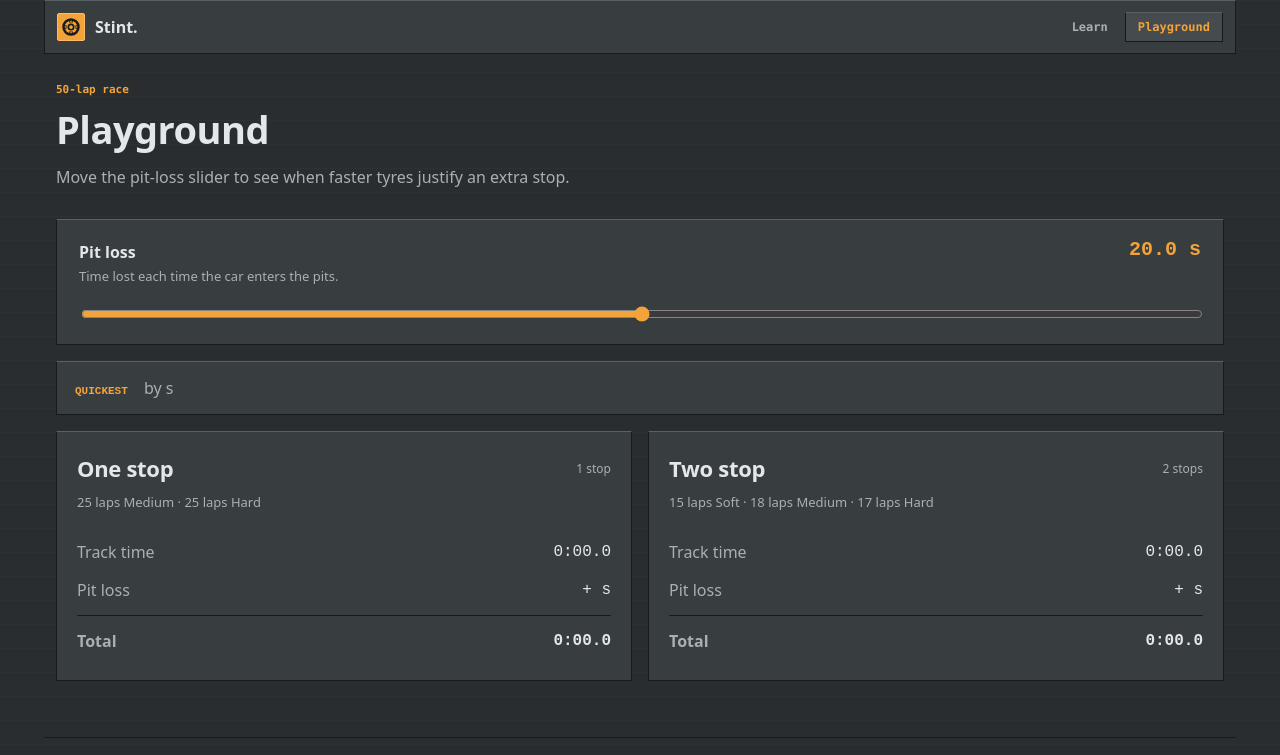
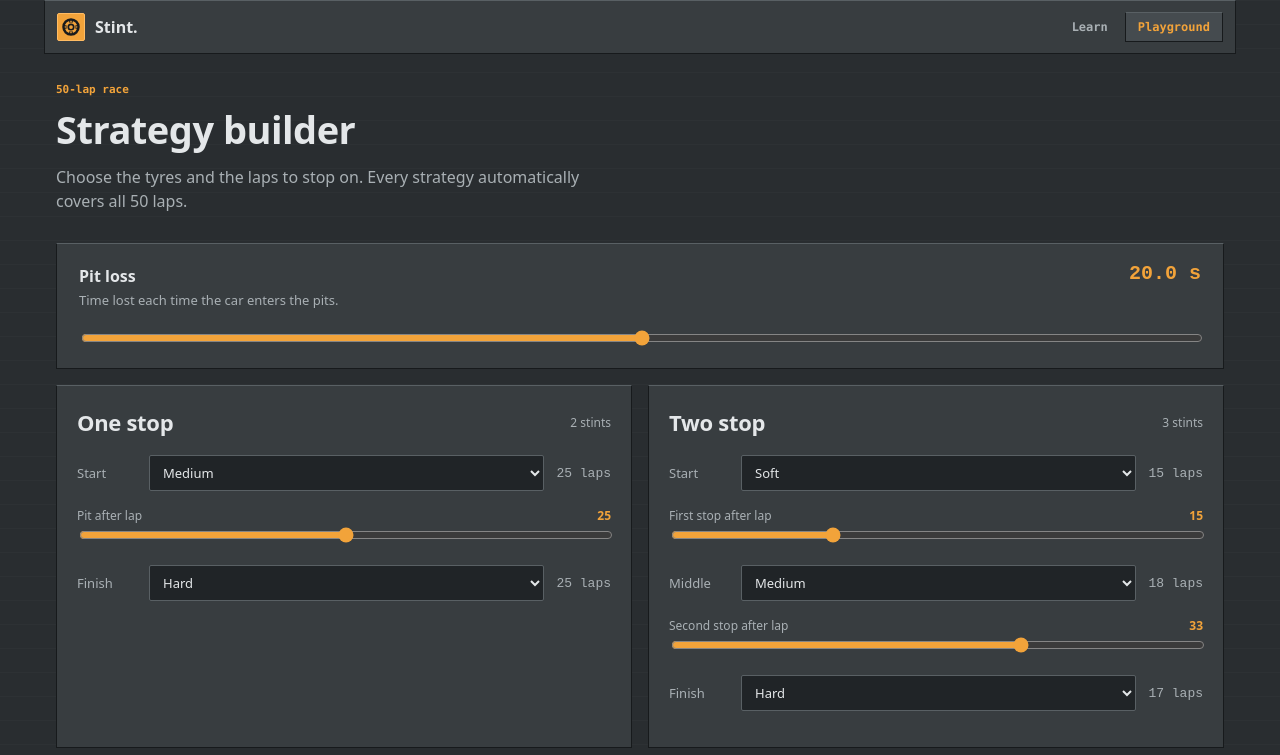
Before and after one commit to SowinskiBraeden/visual-strategy, a website built with Vite: page web/index.html in a window 1280 px wide. Both pictures are taken after a click on the link "Playground". Shown: the top 755 px of the page. Built offline with nearby package versions, Linux system fonts and the light colour scheme; what visual-strategy would draw is missing.

Commit message:
basic interactive sim

```diff
--- a/web/src/pages/playground.ts
+++ b/web/src/pages/playground.ts
@@ -1,12 +1,20 @@
-import { compare_presets } from 'visual-strategy';
+import { compare_strategies } from 'visual-strategy';
 import { loadSimulation } from '../simulation/wasm.ts';
+
+const compounds = ['Soft', 'Medium', 'Hard'] as const;
+
+function tyreSelect(id: string, selected: number): string {
+  return `<select id="${id}">${compounds.map((name, value) =>
+    `<option value="${value}"${value === selected ? ' selected' : ''}>${name}</option>`,
+  ).join('')}</select>`;
+}
 
 export function playground(): string {
   return `
 <main class="page playground">
   <p class="eyebrow">50-lap race</p>
-  <h1>Playground</h1>
-  <p class="lede">Move the pit-loss slider to see when faster tyres justify an extra stop.</p>
+  <h1>Strategy builder</h1>
+  <p class="lede">Choose the tyres and the laps to stop on. Every strategy automatically covers all 50 laps.</p>
 
   <section class="playground-control" aria-labelledby="pit-delta-label">
     <div>
@@ -16,6 +24,27 @@ export function playground(): string {
     <output id="pit-delta-output" for="pit-delta">20.0 s</output>
     <input id="pit-delta" type="range" min="10" max="30" step="0.5" value="20" />
   </section>
+
+  <div class="strategy-builders">
+    <section class="strategy-builder">
+      <div class="preset-title"><h2>One stop</h2><span>2 stints</span></div>
+      <div class="stint-row"><span>Start</span>${tyreSelect('one-first', 1)}<span id="one-first-laps">25 laps</span></div>
+      <label class="stop-control" for="one-stop"><span>Pit after lap</span><output id="one-stop-output">25</output></label>
+      <input id="one-stop" type="range" min="1" max="49" value="25" />
+      <div class="stint-row"><span>Finish</span>${tyreSelect('one-second', 2)}<span id="one-second-laps">25 laps</span></div>
+    </section>
+
+    <section class="strategy-builder">
+      <div class="preset-title"><h2>Two stop</h2><span>3 stints</span></div>
+      <div class="stint-row"><span>Start</span>${tyreSelect('two-first', 0)}<span id="two-first-laps">15 laps</span></div>
+      <label class="stop-control" for="two-first-stop"><span>First stop after lap</span><output id="two-first-stop-output">15</output></label>
+      <input id="two-first-stop" type="range" min="1" max="48" value="15" />
+      <div class="stint-row"><span>Middle</span>${tyreSelect('two-second', 1)}<span id="two-second-laps">18 laps</span></div>
+      <label class="stop-control" for="two-second-stop"><span>Second stop after lap</span><output id="two-second-stop-output">33</output></label>
+      <input id="two-second-stop" type="range" min="2" max="49" value="33" />
+      <div class="stint-row"><span>Finish</span>${tyreSelect('two-third', 2)}<span id="two-third-laps">17 laps</span></div>
+    </section>
+  </div>
 
   <div class="preset-results" aria-live="polite">Loading simulation…</div>
 </main>`;
@@ -27,49 +56,58 @@ function time(seconds: number): string {
 }
 
 export async function mountPlayground(root: HTMLElement): Promise<void> {
-  const slider = root.querySelector<HTMLInputElement>('#pit-delta');
-  const output = root.querySelector<HTMLOutputElement>('#pit-delta-output');
-  const results = root.querySelector<HTMLElement>('.preset-results');
-  if (!slider || !output || !results) return;
-
+  const page = root.querySelector<HTMLElement>('.playground');
+  if (!page) return;
   await loadSimulation();
 
-  const update = (): void => {
-    const pitDelta = Number(slider.value);
-    const comparison = compare_presets(pitDelta);
-    output.value = `${pitDelta.toFixed(1)} s`;
-
-    const presets = [
-      {
-        name: 'One stop', tyres: '25 laps Medium · 25 laps Hard', stops: 1,
-        track: comparison.one_stop_track_seconds,
-        pit: comparison.one_stop_pit_seconds,
-        total: comparison.one_stop_total_seconds,
-      },
-      {
-        name: 'Two stop', tyres: '15 laps Soft · 18 laps Medium · 17 laps Hard', stops: 2,
-        track: comparison.two_stop_track_seconds,
-        pit: comparison.two_stop_pit_seconds,
-        total: comparison.two_stop_total_seconds,
-      },
-    ];
-
-    results.innerHTML = `
-      <div class="winner"><span>Quickest</span><strong>${comparison.winner}</strong> by ${comparison.winning_margin_seconds.toFixed(1)} s</div>
-      <div class="preset-grid">
-        ${presets.map((preset) => `
-          <article class="preset-card${preset.name === comparison.winner ? ' best' : ''}">
-            <div class="preset-title"><h2>${preset.name}</h2><span>${preset.stops} stop${preset.stops > 1 ? 's' : ''}</span></div>
-            <p>${preset.tyres}</p>
-            <dl>
-              <div><dt>Track time</dt><dd>${time(preset.track)}</dd></div>
-              <div><dt>Pit loss</dt><dd>+ ${preset.pit.toFixed(1)} s</dd></div>
-              <div class="preset-total"><dt>Total</dt><dd>${time(preset.total)}</dd></div>
-            </dl>
-          </article>`).join('')}
-      </div>`;
+  const input = (id: string): HTMLInputElement => page.querySelector<HTMLInputElement>(`#${id}`)!;
+  const select = (id: string): HTMLSelectElement => page.querySelector<HTMLSelectElement>(`#${id}`)!;
+  const setText = (id: string, value: string): void => {
+    page.querySelector<HTMLElement>(`#${id}`)!.textContent = value;
   };
 
-  slider.addEventListener('input', update);
+  const update = (): void => {
+    const pitDelta = Number(input('pit-delta').value);
+    const oneStop = Number(input('one-stop').value);
+    let firstStop = Number(input('two-first-stop').value);
+    let secondStop = Number(input('two-second-stop').value);
+
+    if (firstStop >= secondStop) {
+      if (document.activeElement === input('two-first-stop')) firstStop = secondStop - 1;
+      else secondStop = firstStop + 1;
+      input('two-first-stop').value = String(firstStop);
+      input('two-second-stop').value = String(secondStop);
+    }
+
+    setText('pit-delta-output', `${pitDelta.toFixed(1)} s`);
+    setText('one-stop-output', String(oneStop));
+    setText('one-first-laps', `${oneStop} laps`);
+    setText('one-second-laps', `${50 - oneStop} laps`);
+    setText('two-first-stop-output', String(firstStop));
+    setText('two-second-stop-output', String(secondStop));
+    setText('two-first-laps', `${firstStop} laps`);
+    setText('two-second-laps', `${secondStop - firstStop} laps`);
+    setText('two-third-laps', `${50 - secondStop} laps`);
+
+    const comparison = compare_strategies(
+      pitDelta,
+      Number(select('one-first').value), Number(select('one-second').value), oneStop,
+      Number(select('two-first').value), Number(select('two-second').value),
+      Number(select('two-third').value), firstStop, secondStop,
+    );
+    const rows = [
+      { name: 'One stop', track: comparison.one_stop_track_seconds, pit: comparison.one_stop_pit_seconds, total: comparison.one_stop_total_seconds },
+      { name: 'Two stop', track: comparison.two_stop_track_seconds, pit: comparison.two_stop_pit_seconds, total: comparison.two_stop_total_seconds },
+    ];
+    page.querySelector<HTMLElement>('.preset-results')!.innerHTML = `
+      <div class="winner"><span>Quickest</span><strong>${comparison.winner}</strong> by ${comparison.winning_margin_seconds.toFixed(1)} s</div>
+      <div class="comparison-table">${rows.map((row) => `
+        <div class="comparison-row${row.name === comparison.winner ? ' best' : ''}">
+          <strong>${row.name}</strong><span>Track ${time(row.track)}</span><span>Pits +${row.pit.toFixed(1)} s</span><b>${time(row.total)}</b>
+        </div>`).join('')}</div>`;
+  };
+
+  page.addEventListener('input', update);
+  page.addEventListener('change', update);
   update();
 }
--- a/web/src/style.css
+++ b/web/src/style.css
@@ -38,7 +38,8 @@ body {
 }
 
 button,
-input {
+input,
+select {
   font: inherit;
 }
 
@@ -344,9 +345,23 @@ footer a:hover {
 .preset-card dt { color: var(--muted); }
 .preset-card dd { margin: 0; font-family: ui-monospace, monospace; }
 .preset-card .preset-total { margin-top: 6px; padding-top: 13px; border-top: 1px solid var(--border-dark); font-weight: 700; }
+.strategy-builders { display: grid; grid-template-columns: 1fr 1fr; gap: 16px; width: 100%; margin-top: 16px; }
+.strategy-builder { padding: 20px; border: 1px solid var(--border-dark); border-top-color: var(--border); background: var(--surface); }
+.strategy-builder > input { width: 100%; accent-color: var(--accent); }
+.stint-row { display: grid; grid-template-columns: 60px 1fr auto; align-items: center; gap: 12px; margin: 16px 0; color: var(--muted); font-size: 13px; }
+.stint-row select { width: 100%; padding: 7px 9px; border: 1px solid var(--border); border-radius: 2px; color: var(--text); background: var(--surface-muted); }
+.stint-row span:last-child { min-width: 52px; text-align: right; font-family: ui-monospace, monospace; }
+.stop-control { display: flex; justify-content: space-between; margin-top: 14px; font-size: 12px; color: var(--muted); }
+.stop-control output { color: var(--accent); font-weight: 700; }
+.comparison-table { border: 1px solid var(--border-dark); border-top: 0; }
+.comparison-row { display: grid; grid-template-columns: 1fr repeat(3, auto); gap: 24px; padding: 14px 18px; border-top: 1px solid var(--border-dark); color: var(--muted); font-size: 13px; }
+.comparison-row.best { background: var(--accent-dim); }
+.comparison-row strong, .comparison-row b { color: var(--text); }
+.comparison-row b { font-family: ui-monospace, monospace; }
 
 @media (max-width: 720px) {
-  .preset-grid { grid-template-columns: 1fr; }
+  .preset-grid, .strategy-builders { grid-template-columns: 1fr; }
+  .comparison-row { grid-template-columns: 1fr auto; gap: 6px 18px; }
 }
 
 /* tutorial stages */
```
Also changed, not shown: 1 other file.
